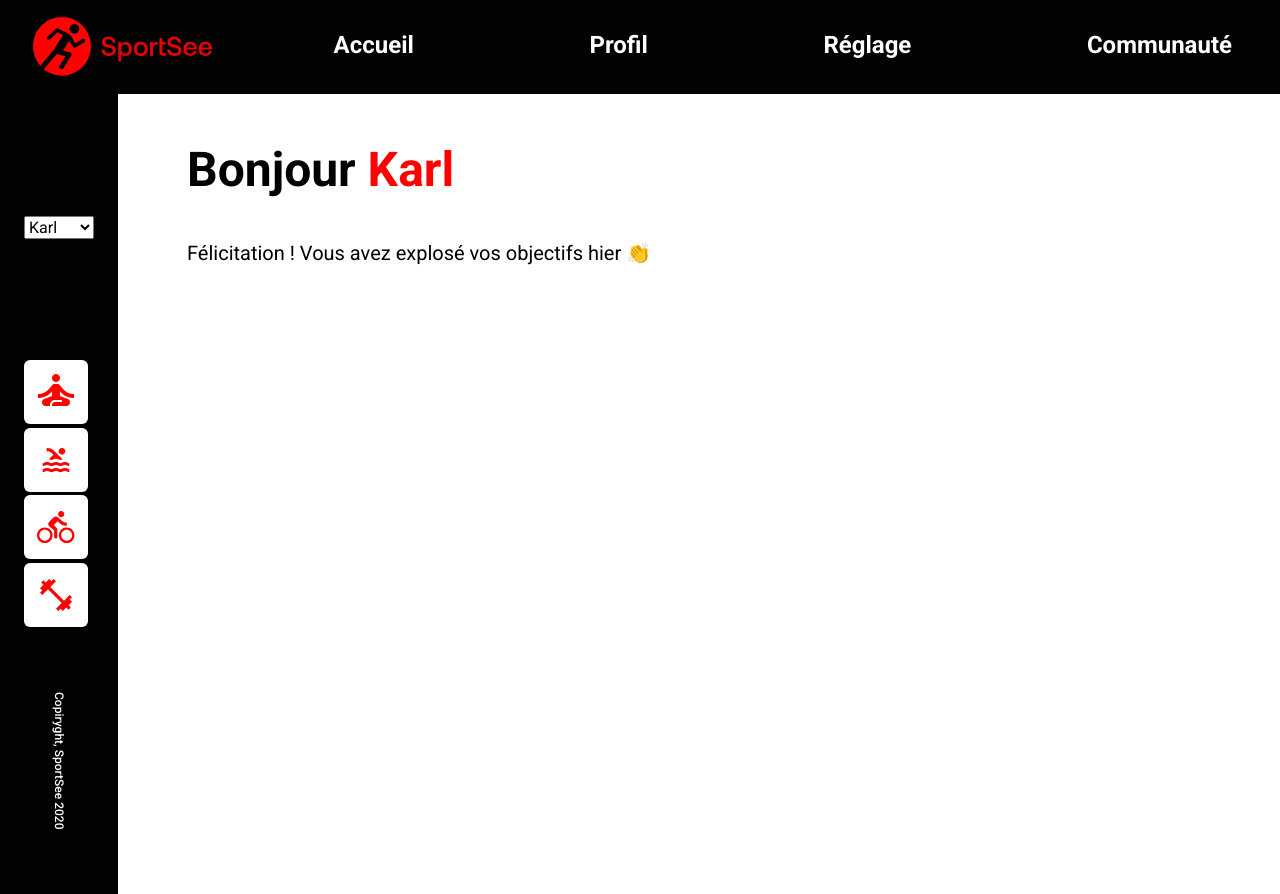
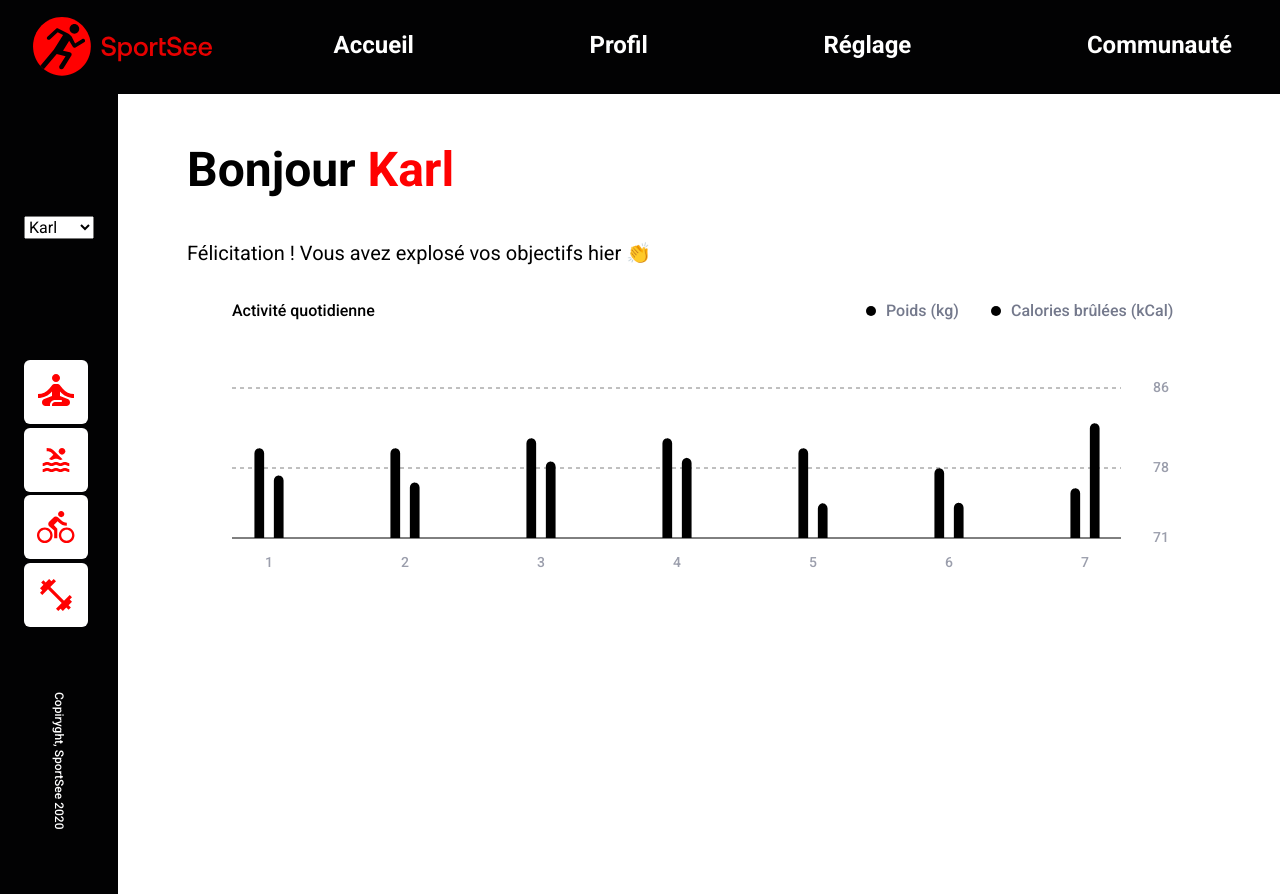
Before and after one commit to fischer-c187/P12, a React (Vite) app: page / in a window 1280 px wide. Built offline with nearby package versions, Linux system fonts and the light colour scheme.

Commit message:
add dailyActivityChart in main balise

```diff
--- a/src/page/home/home.jsx
+++ b/src/page/home/home.jsx
@@ -2,6 +2,7 @@ import DataProvider from '../../components/dataProvider/dataProvider';
 import UserPresentation from '../../components/userPresentation/userPresentation';
 import HORIZONTAL_NAV_TEXT from '../../constants/horizontalNavText';
 import SIDEBAR_NAV_TEXT from '../../constants/sidebarText';
+import { DailyAcitvityChart } from '../../layouts/dailyActivityChart/dailyActivityChart';
 import Header from '../../layouts/header/header';
 import Sidebar from '../../layouts/sidebar/sidebar';
 import './home.scss';
@@ -14,6 +15,7 @@ function Home() {
         <Sidebar navItems={SIDEBAR_NAV_TEXT} />
         <main className='home-main'>
           <UserPresentation />
+          <DailyAcitvityChart />
         </main>
 
       </div>
```
